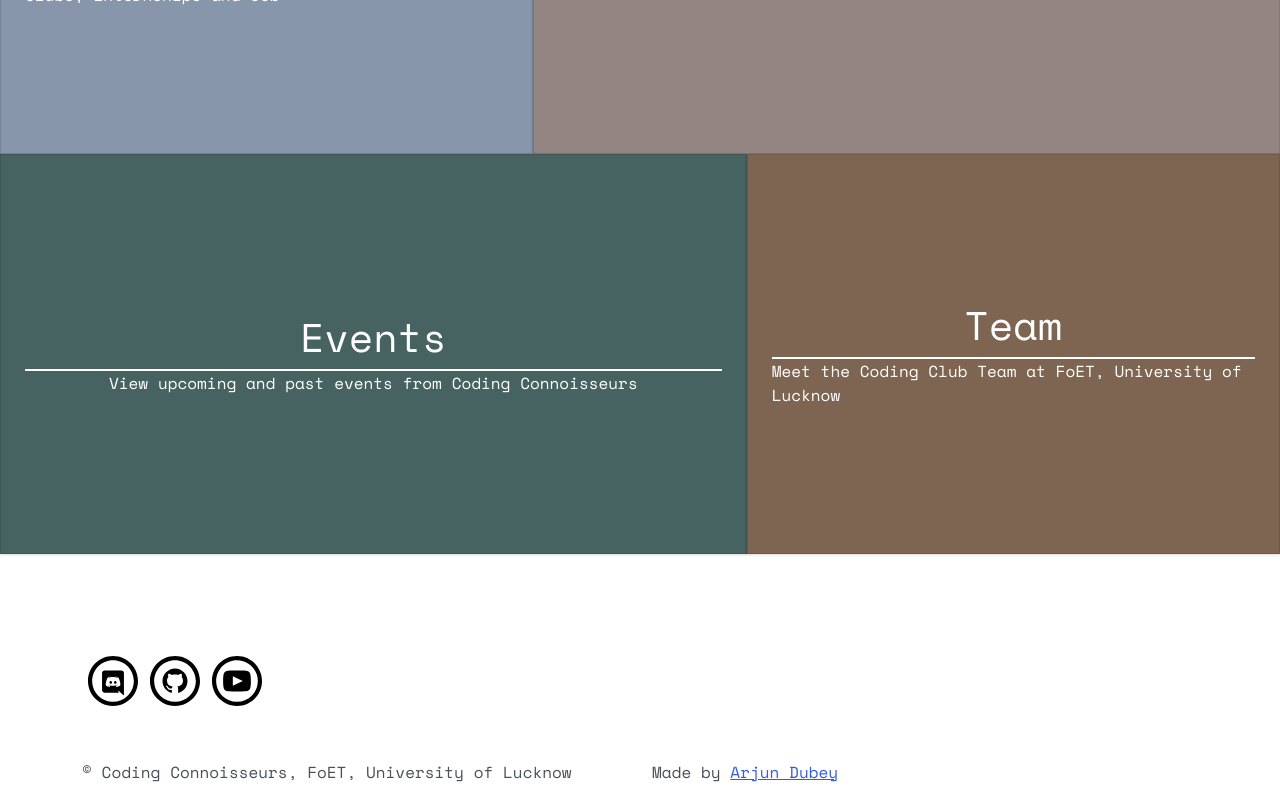
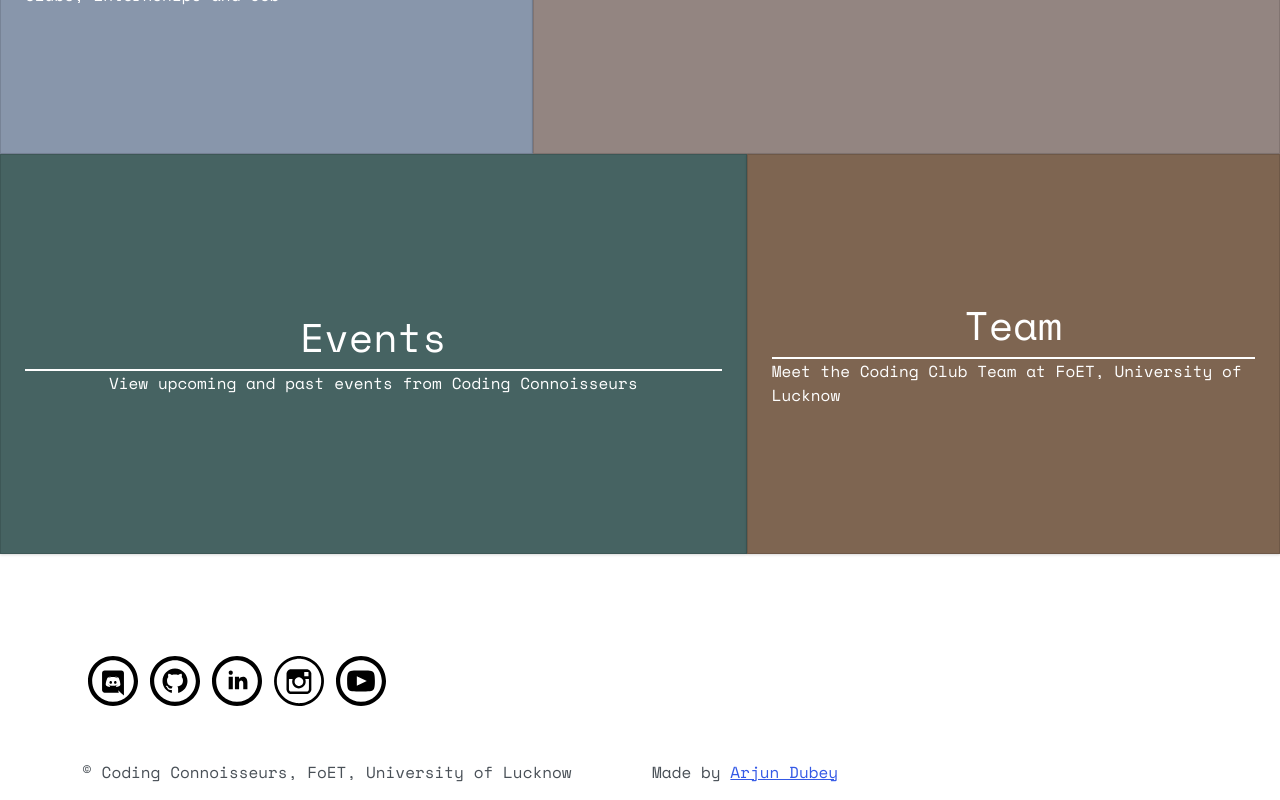
Before and after one commit to alwenpy/coding-connoisseurs.github.io, a Vue app: page / in a window 1280 px wide. Shown: the part 574-1374 px from the top of the page. Built offline with nearby package versions, Linux system fonts and the light colour scheme.

Commit message:
Footer fixed
instagram and linkedin linked in footer

```diff
--- a/src/components/GeneralComponents/Footer.vue
+++ b/src/components/GeneralComponents/Footer.vue
@@ -6,13 +6,18 @@
           ><img src="../../assets/discord.svg" :style="{ width: '50px' }"
         /></a>
         <a class="btn github" href="https://github.com/Coding-Connoisseurs/" target="_blank"
-          ><img src="../../assets/github.svg" :class="github" :style="{ width: '50px' }"
+          ><img src="../../assets/github.svg"  :style="{ width: '50px' }"
+        /></a>
+        <a class="btn linkedin" href="https://www.linkedin.com/company/coding-connoiseurs/" target="_blank"
+          ><img src="../../assets/linkedin.svg" :style="{ width: '50px' }"
+        /></a>
+        <a class="btn instagram" href="https://www.instagram.com/cod.ngclub/" target="_blank"
+          ><img src="../../assets/instagram.svg" :style="{ width: '50px' }"
         /></a>
         <a class="btn youtube" href="http://www.youtube.com/channel/UCfaEKlZXHP1SRc-rSDSi1tg" target="_blank"
           ><img src="../../assets/youtube.svg" :style="{ width: '50px' }"
         /></a>
       </div>
-
       <div class="row pt-5 pb-3">
         <div class="col-md-6 col-sm-12">
           &copy; Coding Connoisseurs, FoET, University of Lucknow
@@ -46,4 +51,10 @@ export default {};
 .github:hover {
   background-color: rgba(33, 31, 31, 0.5);
 }
+.linkedin:hover{
+  background-color: rgba(10, 102, 194,0.5);
+}
+.instagram:hover{
+  background-color: rgba(221,42, 123,0.5);
+}
 </style>
```
Also changed, not shown: src/assets/instagram.svg (added), 1 other file (tests, documents, lock files or other folders).
